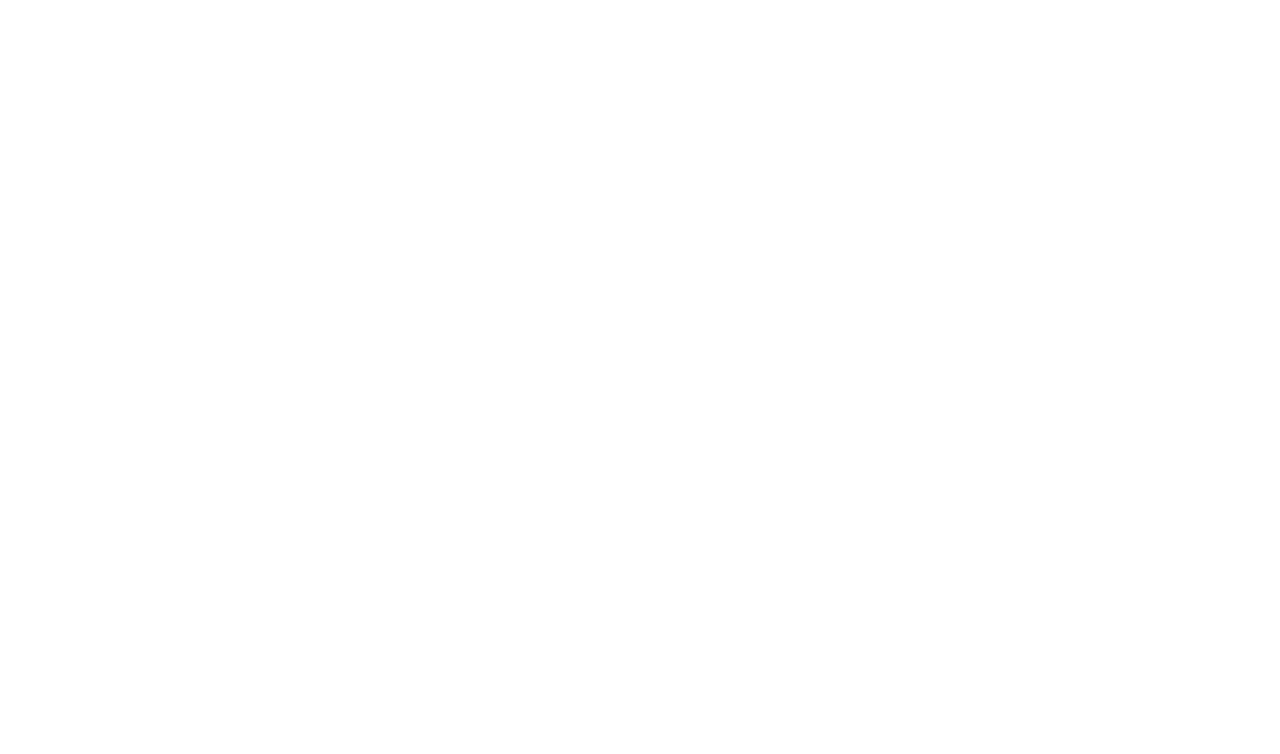
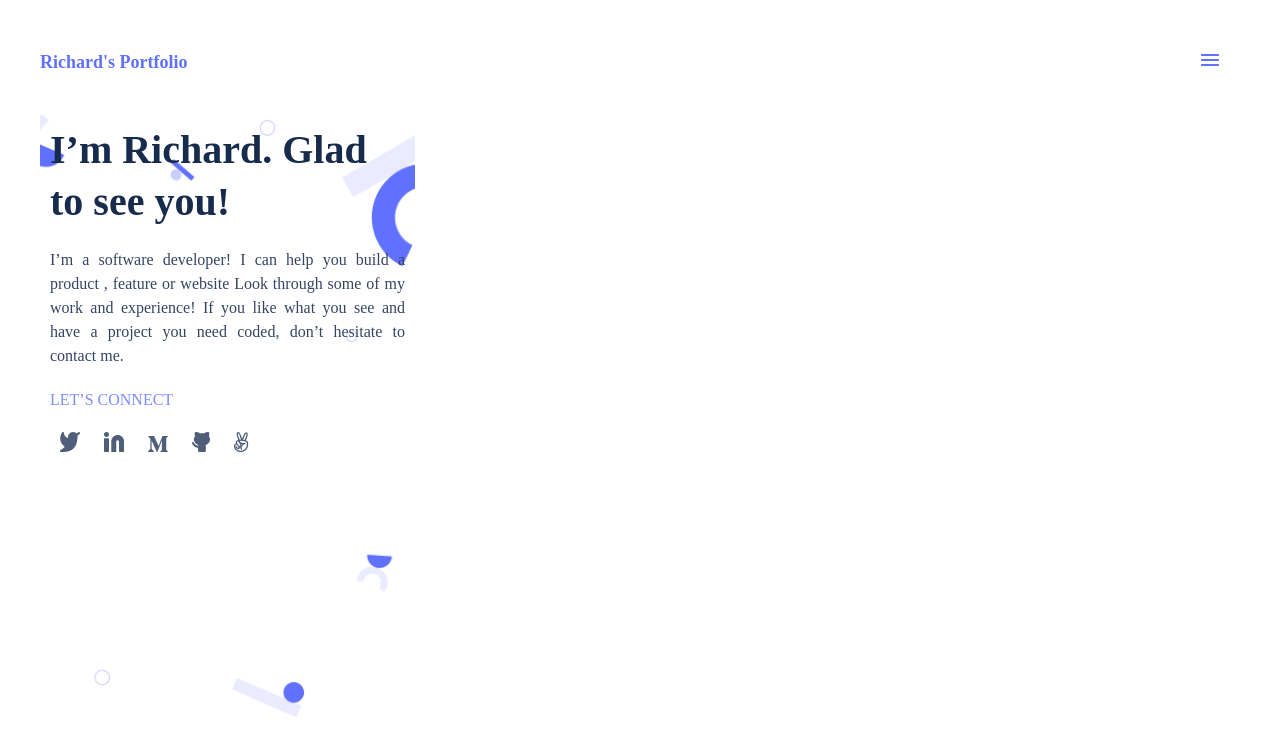
Before and after one commit to rychrr/portfolio_page_2, a website: page index.html in a window 1280 px wide. Drawn offline with Linux system fonts and the light colour scheme; a web font is replaced by a local one.

Commit message:
adding flexbox to css

```diff
--- a/index.html
+++ b/index.html
@@ -4,9 +4,33 @@
     <meta charset="UTF-8">
     <meta http-equiv="X-UA-Compatible" content="IE=edge">
     <meta name="viewport" content="width=device-width, initial-scale=1.0">
-    <title>Document</title>
+    <title>My Portfolio </title>
+    <link rel="stylesheet" href="style.css">
+
 </head>
 <body>
+    <header class="header">
+       <p class="my_logo"> Richard's Portfolio </p>
+       <a href="#"><img src="./img/Enabled.png" alt="hamburger_menu" class="hamburger_icon"></a>
+    </header>
+
+    <main class="container">
+    <article class="main_article">
+        <h2 class="self_intro"> I’m Richard. Glad to see you!</h2>
+        <p class="self_desc">I’m a software developer! I can help you build a product ,
+                    feature or website Look through some of my work and experience!
+                    If you like what you see and have a project you need coded, don’t hesitate to contact me.
+        </p>
+        <p class="let_connect"> LET’S CONNECT</p>
+        <div class="social_icons">
+            <a href="#"> <img src="./img/social_media_logo/twitter.png" alt="twitter_icon" class="socials twitter"></a>
+            <a href="#"> <img src="./img/social_media_logo/linkedin.png" alt="linkedin_icon" class="socials linkedin"></a>
+            <a href="#"> <img src="./img/social_media_logo/medium.png" alt="medium_icon" class="socials medium"></a>
+            <a href="#"> <img src="./img/social_media_logo/github.png" alt="github_icon" class="socials github"></a>
+            <a href="#"> <img src="./img/social_media_logo/anglelist.png" alt="angellist_icon" class="socials angelist"></a>
+        </div>
+    </article>
+    </main>
 
 </body>
 </html>
--- a/style.css
+++ b/style.css
@@ -1,5 +1,82 @@
+@import url('https://fonts.cdnfonts.com/css/poppins');
 
 * {
+  margin:10px;
+
+  }
+
+.header {
+  display: flex;
+  justify-content: space-between;
+  align-items: center;
+  flex-flow: row wrap;
+  background: #FFFFFF;
+}
+
+.my_logo {
+  font-family: 'Poppins' sans-serif;
+  font-style: normal;
+  font-weight: 700;
+  font-size: 18px;
+  line-height: 20px;
+  color: #6070FF;
+  align-items: center;
+
+}
+
+.hamburger_icon {
+  align-self: center;
+
+}
+
+.main_article {
+  display: flex;
+  flex-flow: column wrap;
+  align-items: flex-start;
+  justify-items: center;
+  background-image: url("./img/header_shapes_mobile.png");
+  background-repeat: no-repeat;
+  background-size: cover;
+  width: 375px;
+  height: 604px;
+}
+
+.self_intro {
+  font-style: normal;
+  font-family: 'Poppins' sans-serif;
+  font-weight: 700;
+  font-size: 40px;
+  line-height: 52px;
+  color: #172B4D;
+}
+
+.self_desc {
+  font-family: 'Poppins' sans-serif;
+  font-style: normal;
+  font-weight: 400;
+  font-size: 16px;
+  line-height: 24px;
+  color: #344563;
+  text-align: justify;
+  }
+
+.let_connect{
+  font-family: 'Poppins' sans-serif;
+  font-style: normal;
+  font-weight: 500px;
+  font-size: 16px;
+  line-height: 24px;
+  color: #7F8CFF;
+}
+
+
+.social_icons{
+  flex-flow: row nowrap;
+  justify-items: flex-start;
+
+}
+
+.socials{
   margin: 0;
-  padding: 0;
+  align-self: flex-start;
 }
```
Also changed, not shown: README.md, img/Template 1-Mobile-Main.png (added), img/header_shapes_mobile.png (renamed from img/header-shapes mobile.png), img/social_media_logo/anglelist.png (renamed from img/anglelist.png), img/social_media_logo/github.png (renamed from img/github.png), img/social_media_logo/linkedin.png (renamed from img/linkedin.png), img/social_media_logo/medium.png (renamed from img/medium.png), img/social_media_logo/social media icons.png (renamed from img/social media icons.png), img/social_media_logo/twitter.png (renamed from img/twitter.png).
